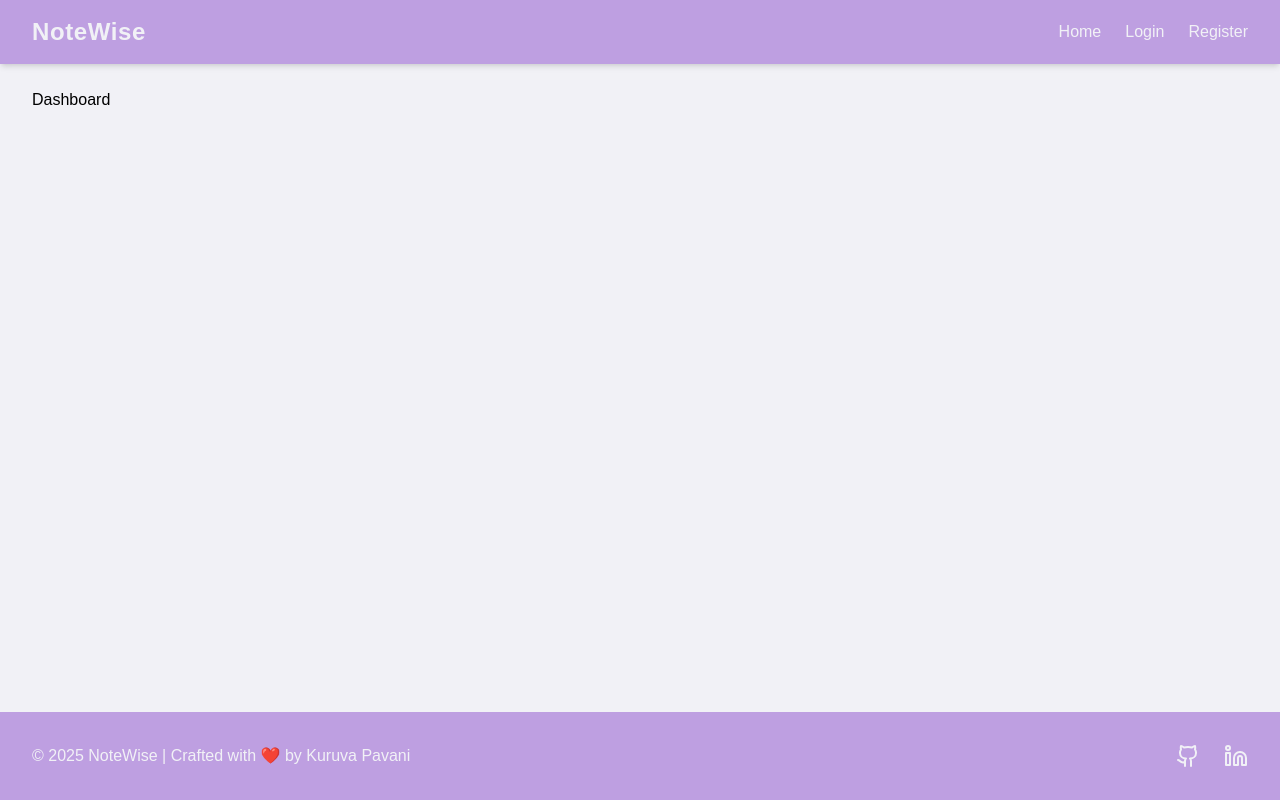
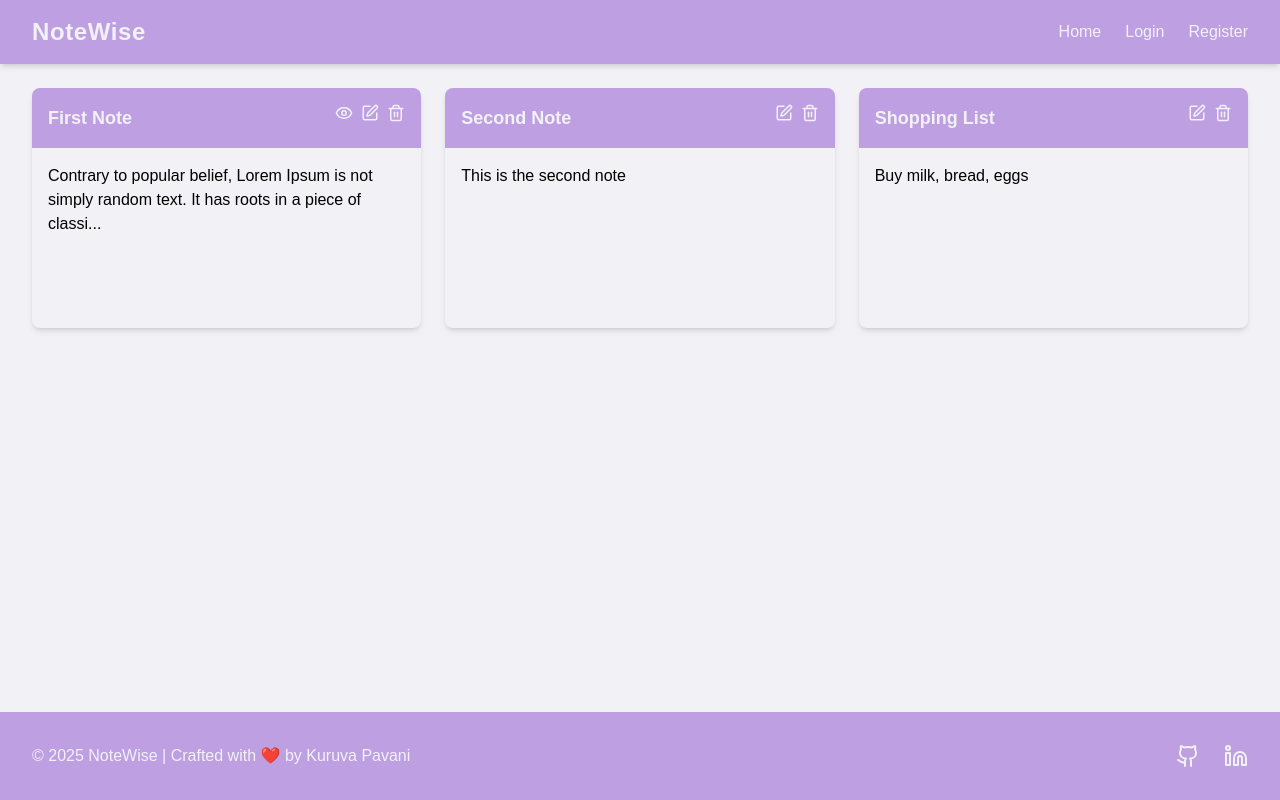
Before and after one commit to kuruvapavani/primetrade, a React (Create React App) app in the folder frontend/: page /dashboard in a window 1280 px wide. Built offline with nearby package versions, Linux system fonts and the light colour scheme; the HTML template or start-up script is replaced by a standard one.

Commit message:
Add NoteCard component & in dashboard page dummy functions

```diff
--- a/frontend/src/components/NoteCard.jsx
+++ b/frontend/src/components/NoteCard.jsx
@@ -1,9 +1,59 @@
-import React from 'react'
+import React, { useState } from "react";
+import { Edit, Trash2, Eye, X } from "lucide-react";
 
-const NoteCard = () => {
+const NoteCard = ({ note, onEdit, onDelete }) => {
+  const [showModal, setShowModal] = useState(false);
+
+  const truncatedDescription =
+    note.description.length > 100
+      ? note.description.substring(0, 100) + "..."
+      : note.description;
+
   return (
-    <div>NoteCard</div>
-  )
-}
+    <>
+      {/* Card */}
+      <div className="rounded-lg shadow-md overflow-hidden flex flex-col justify-between h-60">
+        {/* Top */}
+        <div className="p-4 flex justify-between items-start bg-hero text-bg">
+          <h2 className="text-lg font-semibold">{note.title}</h2>
+          <div className="flex space-x-2">
+            {note.description.length > 100 && (
+              <button onClick={() => setShowModal(true)}>
+                <Eye size={18} className="hover:text-headingSub transition-colors" />
+              </button>
+            )}
+            <button onClick={() => onEdit(note)}>
+              <Edit size={18} className="hover:text-headingSub transition-colors" />
+            </button>
+            <button onClick={() => onDelete(note._id)}>
+              <Trash2 size={18} className="hover:text-red-400 transition-colors" />
+            </button>
+          </div>
+        </div>
 
-export default NoteCard
+        {/* Bottom */}
+        <div className="p-4 flex-1">
+          <p>{truncatedDescription}</p>
+        </div>
+      </div>
+
+      {/* Modal */}
+      {showModal && (
+        <div className="fixed inset-0 z-50 flex items-center justify-center bg-black bg-opacity-50">
+          <div className="bg-bg p-6 rounded-lg max-w-lg w-full relative animate-fadeIn scale-95 transform transition duration-300">
+            <button
+              className="absolute top-2 right-2 text-hero hover:text-headingSub"
+              onClick={() => setShowModal(false)}
+            >
+              <X size={24} />
+            </button>
+            <h2 className="text-xl font-bold mb-4 text-hero">{note.title}</h2>
+            <p>{note.description}</p>
+          </div>
+        </div>
+      )}
+    </>
+  );
+};
+
+export default NoteCard;
--- a/frontend/src/pages/Dashboard.jsx
+++ b/frontend/src/pages/Dashboard.jsx
@@ -1,9 +1,36 @@
-import React from 'react'
+import React, { useState } from "react";
+import NoteCard from "../components/NoteCard";
 
 const Dashboard = () => {
+  const [notes, setNotes] = useState([
+    { _id: "1", title: "First Note", description: "Contrary to popular belief, Lorem Ipsum is not simply random text. It has roots in a piece of classical Latin literature from 45 BC, making it over 2000 years old. Richard McClintock, a Latin professor at Hampden-Sydney College in Virginia, looked up one of the more obscure Latin words, consectetur, from a Lorem Ipsum passage, and going through the cites of the word in classical literature, discovered the undoubtable source. Lorem Ipsum comes from sections 1.10.32 and 1.10.33 of  The Extremes of Good and Evil) by Cicero, written in 45 BC. This book is a treatise on the theory of ethics, very popular during the Renaissance. The first line of Lorem Ipsum,comes from a line in section 1.10.32" },
+    { _id: "2", title: "Second Note", description: "This is the second note" },
+    { _id: "3", title: "Shopping List", description: "Buy milk, bread, eggs" },
+  ]);
+
+  const handleEdit = (note) => {
+    alert(`Edit note: ${note.title}`);
+  };
+
+  const handleDelete = (id) => {
+    const confirmed = window.confirm("Are you sure you want to delete this note?");
+    if (confirmed) {
+      setNotes(notes.filter((note) => note._id !== id));
+    }
+  };
+
   return (
-    <div>Dashboard</div>
-  )
-}
+    <div className="grid grid-cols-1 sm:grid-cols-2 lg:grid-cols-3 gap-6">
+      {notes.map((note) => (
+        <NoteCard
+          key={note._id}
+          note={note}
+          onEdit={handleEdit}
+          onDelete={handleDelete}
+        />
+      ))}
+    </div>
+  );
+};
 
-export default Dashboard
+export default Dashboard;
```
